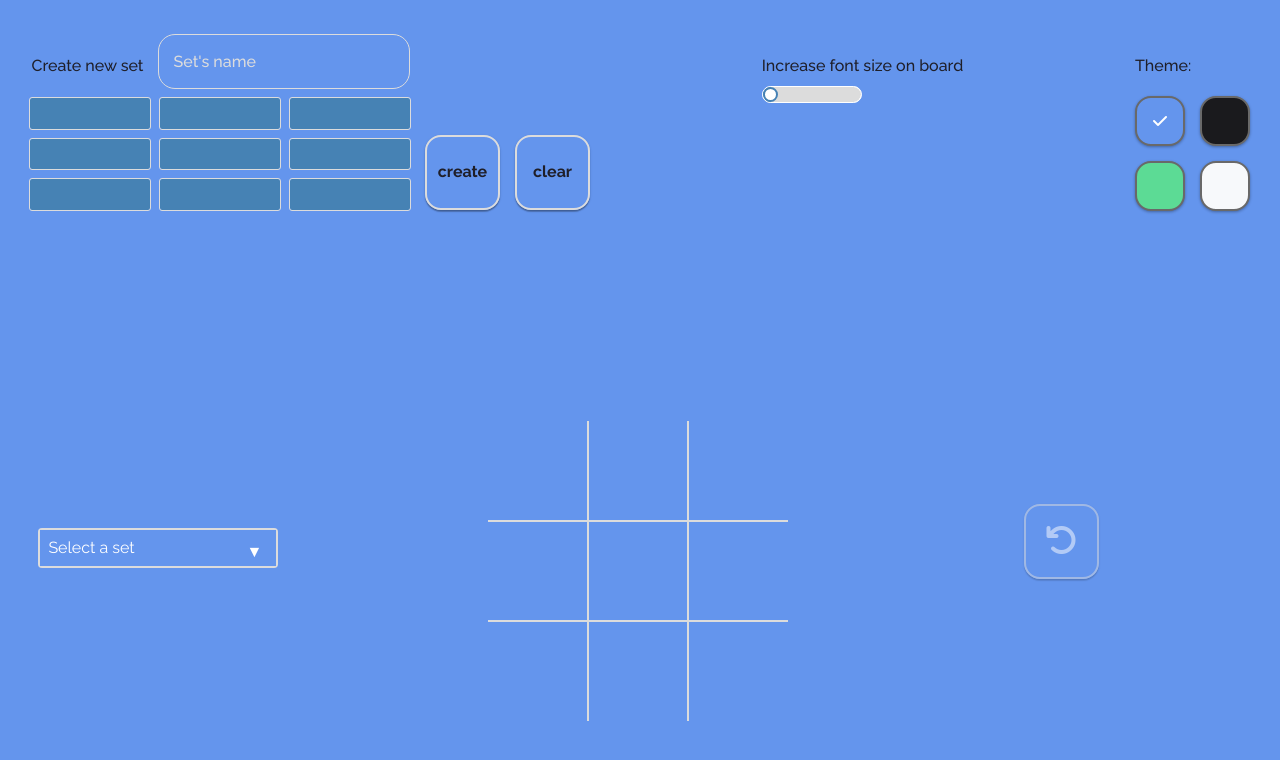
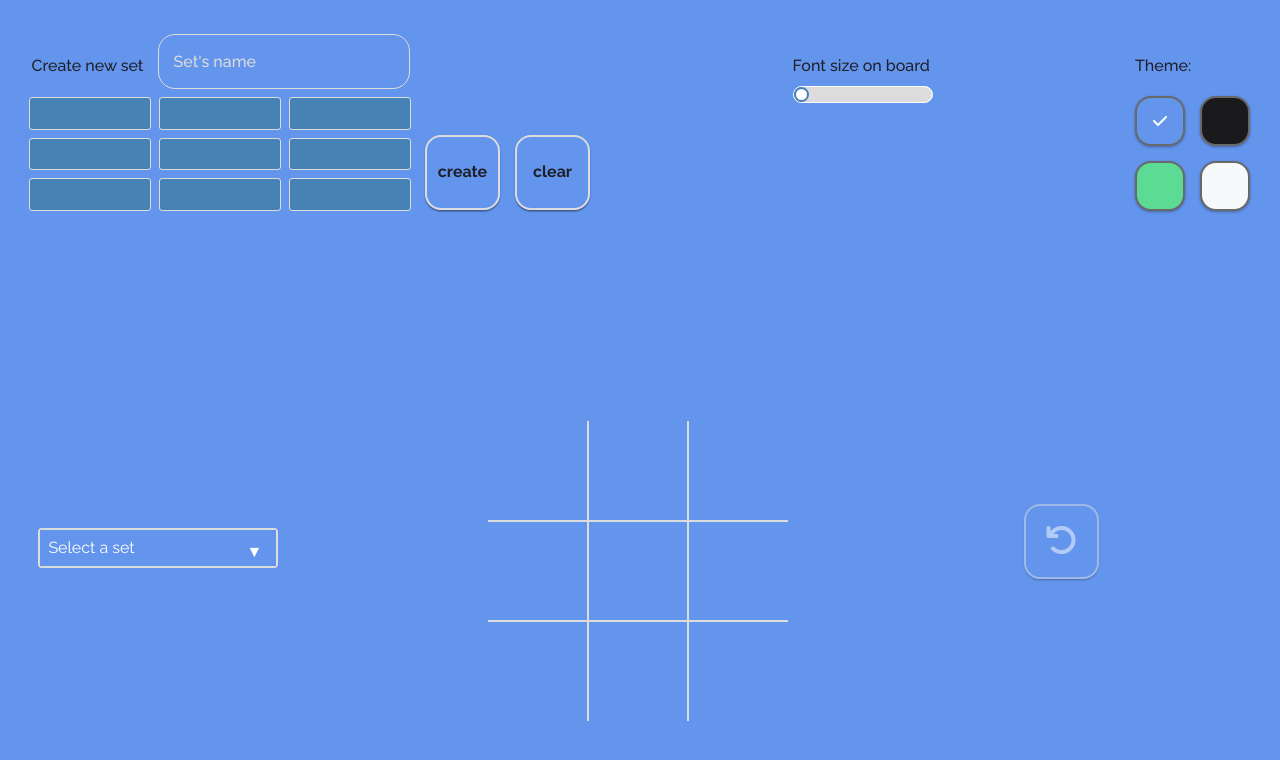
Before and after one commit to Valeriia-Livinska/tic-tac-toe-hearts, a website built with Vite: page index.html in a window 1280 px wide. Built offline with nearby package versions, Linux system fonts and the light colour scheme; no server answers.

Commit message:
update font contoller

```diff
--- a/css/styles.css
+++ b/css/styles.css
@@ -133,7 +133,7 @@ fieldset {
 input[type="range"] {
   -webkit-appearance: none;
   appearance: none;
-  width: 100px;
+  width: 140px;
   cursor: pointer;
   outline: none;
   overflow: hidden;
--- a/index.html
+++ b/index.html
@@ -77,7 +77,7 @@
         </form>
 
         <div class="font-control-wrapper">
-          <label for="fontSizeControl">Increase font size on board</label>
+          <label for="fontSizeControl">Font size on board</label>
           <input
             id="fontSizeControl"
             type="range"
```
